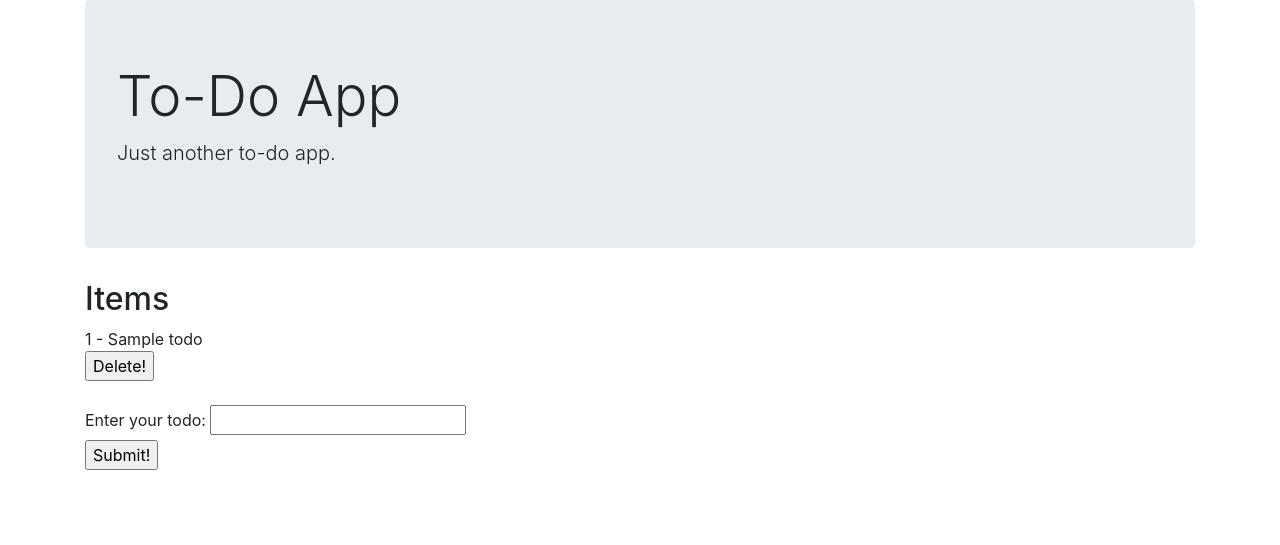
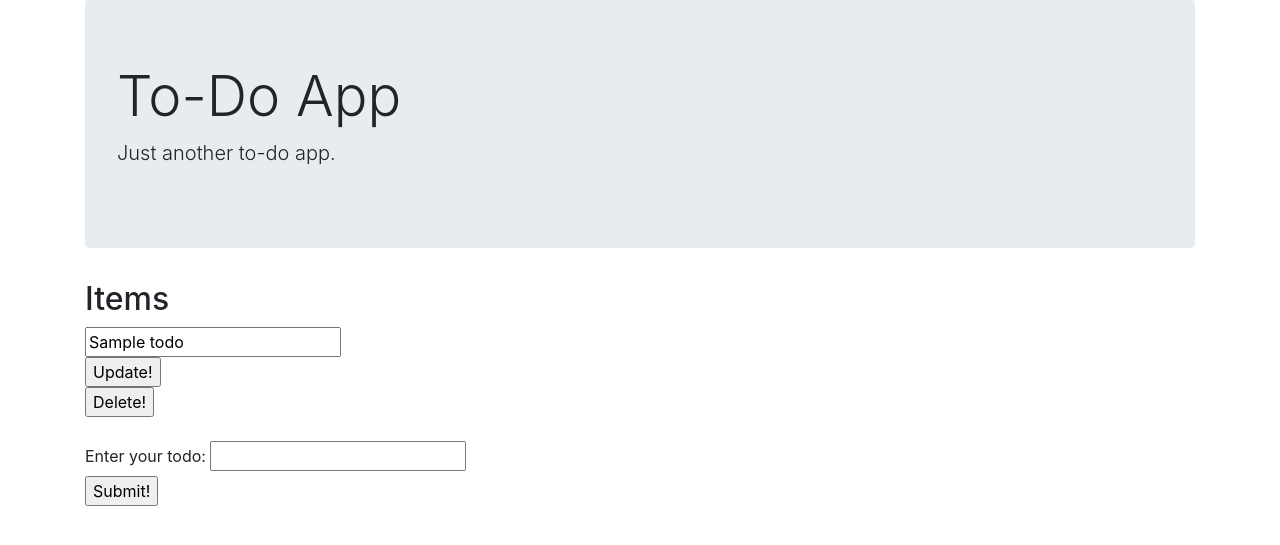
Before and after one commit to CorndelWithSoftwire/DevOps-Course-Starter, a Flask app: template templates/index.html in a window 1280 px wide. Shown: the part 81-626 px from the top of the page. Run offline with Flask 2, Linux system fonts and the light colour scheme; the template is opened without the code that fills it: most values are stand-ins (such as "Sample title", 1, 10 or a date in 2020); some libraries are stand-ins or nearby versions.

Commit message:
Basic CRUD functionality added

```diff
--- a/app.py
+++ b/app.py
@@ -34,3 +34,14 @@ def delete_todo():
     session.delete_item(item)
 
     return redirect('/')
+
+#update function
+@app.route('/update-todo', methods=["POST"])
+def update_todo():
+    item = request.form.get('todo_id')
+    new_todo_value = request.form.get("todo_value")
+    print(item)
+
+    session.update_item(item, new_todo_value)
+
+    return redirect('/')
--- a/session_items.py
+++ b/session_items.py
@@ -77,3 +77,8 @@ def delete_item(item_id):
     print(existing_items)
 
     return item_id
+
+def update_item(item_id, new_todo_value):
+
+    delete_item(item_id)
+    return add_item(new_todo_value)
--- a/templates/index.html
+++ b/templates/index.html
@@ -12,8 +12,18 @@
       <h2>Items</h2>
       <ul class="list-group mb-4">
         {% for todo in todos %}
-          {{todo.id}} - {{todo.title}}
+        <!-- {{todo.id}} - {{todo.title}} -->
 
+          <!-- Edit form -->
+          <form action="/update-todo" method="POST">
+            <input type="text" name="todo_value" value="{{todo.title}}">
+            <input type="hidden" name="todo_id" value="{{todo.id}}">
+            <div class="form-example">
+              <input type="submit" value="Update!">
+            </div>
+          </form>
+
+          <!-- Delete form -->
           <form action="/delete-todo" method="POST">
             <input type="hidden" name="todo_id" value="{{todo.id}}">
             <div class="form-example">
@@ -26,6 +36,7 @@
         {% endfor %}
 
         <!-- List the todo items here -->
+        <!-- Add new todo form -->
         <form action="/add-todo" method="post">
           <div class="form-example">
             <label for="name">Enter your todo: </label>
```
